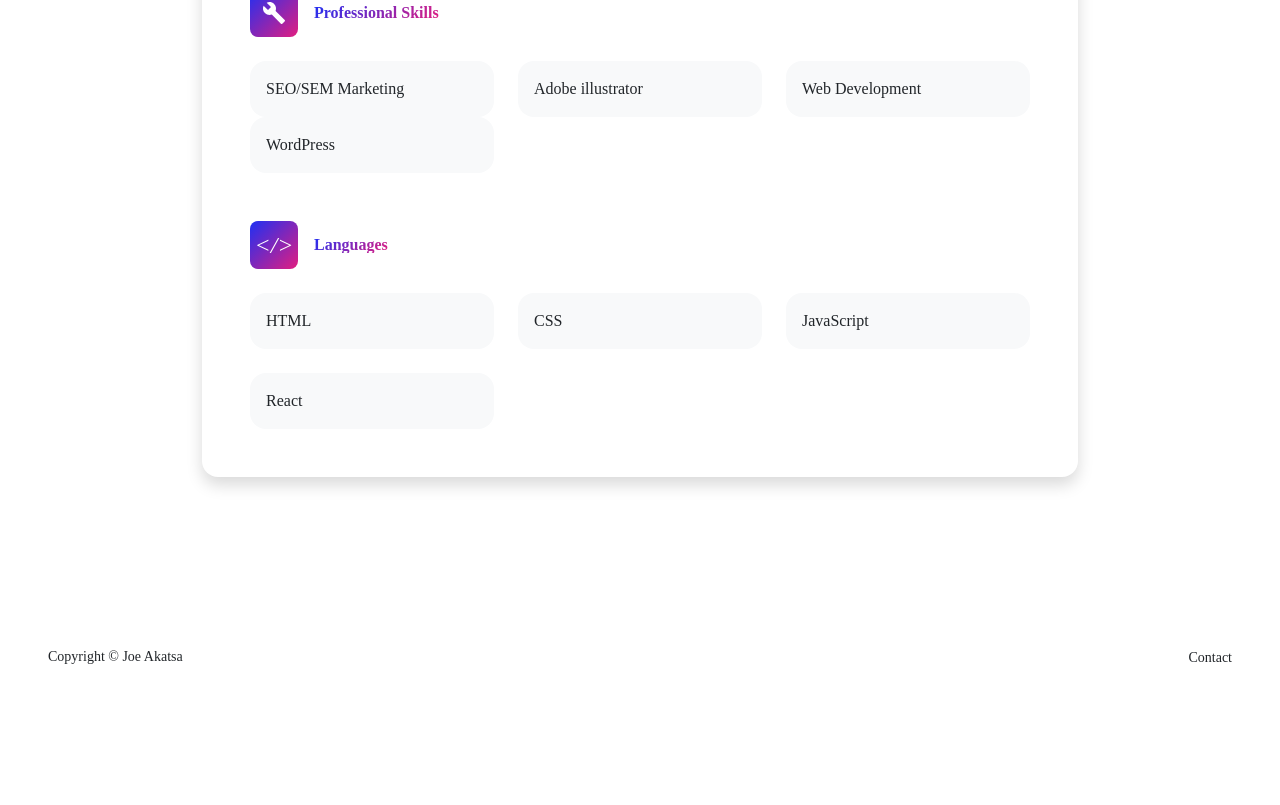
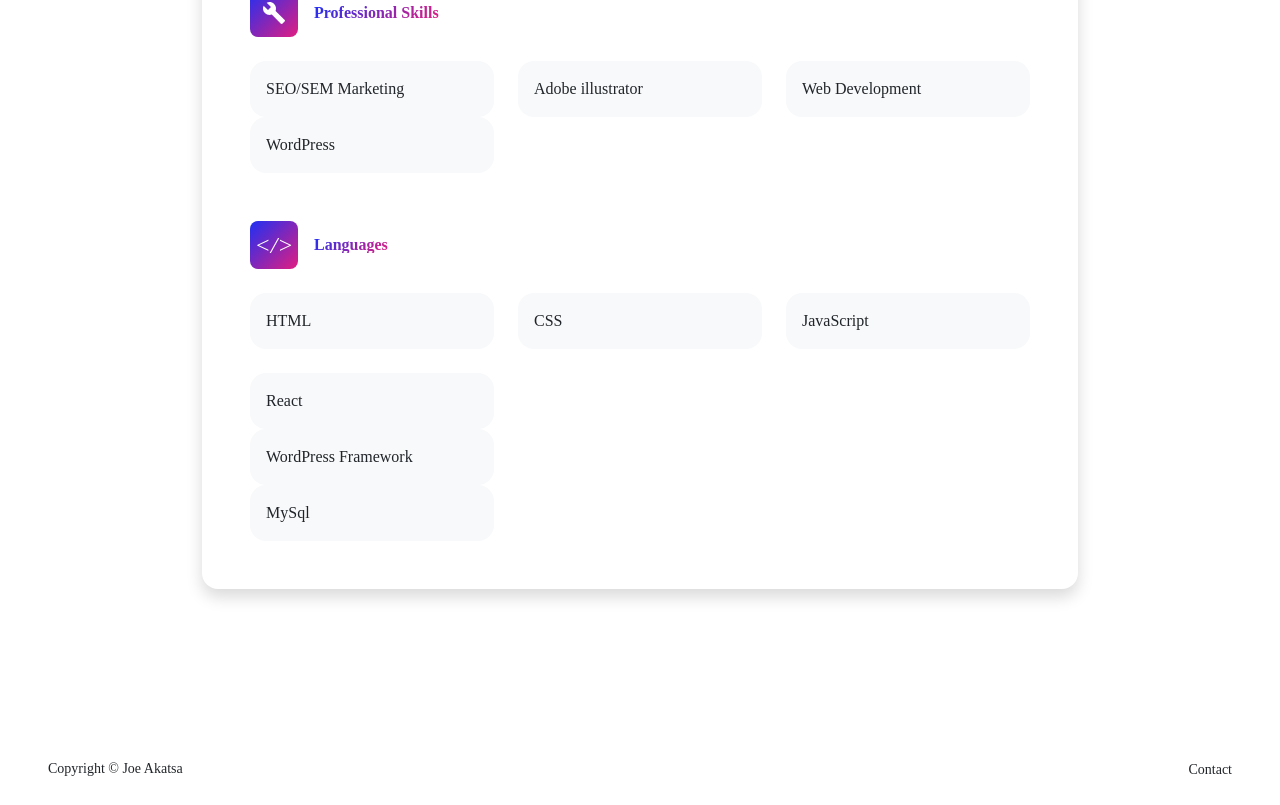
Before and after one commit to jakatsa/myportfolio, a React (Vite) app: page /experience in a window 1280 px wide. Shown: the part 2450-3255 px from the top of the page. Before the commit the page ends 3143 px from the top, so only its background shows below. Built offline with nearby package versions, Linux system fonts and the light colour scheme.

Commit message:
skills card update

```diff
--- a/src/components/SkillCard.jsx
+++ b/src/components/SkillCard.jsx
@@ -72,6 +72,20 @@ export const SkillCard = () => {
               </div>
             </div>
           </div>
+          <div className="row row-cols-1 row-cols-md-3">
+            <div className="col mb-4 mb-md-0">
+              <div className="d-flex align-items-center bg-light rounded-4 p-3 h-100">
+                WordPress Framework
+              </div>
+            </div>
+          </div>
+          <div className="row row-cols-1 row-cols-md-3">
+            <div className="col mb-4 mb-md-0">
+              <div className="d-flex align-items-center bg-light rounded-4 p-3 h-100">
+                MySql
+              </div>
+            </div>
+          </div>
         </div>
       </div>
     </div>
```
